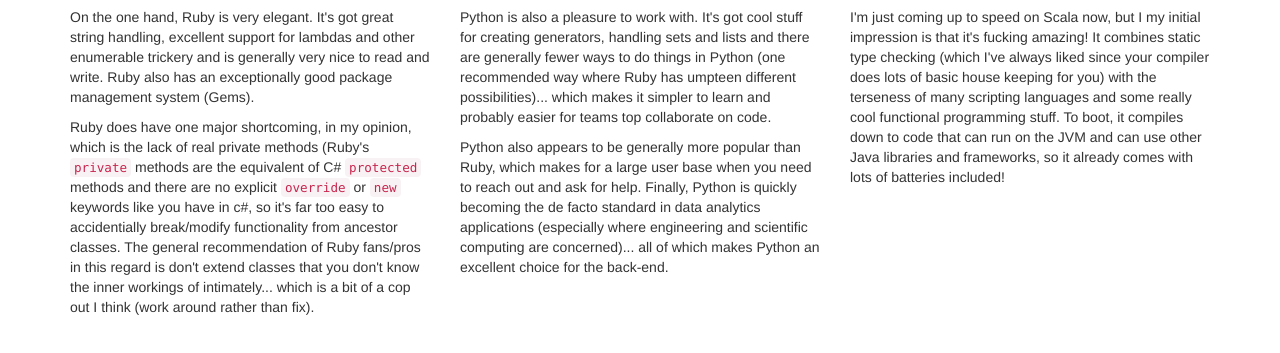
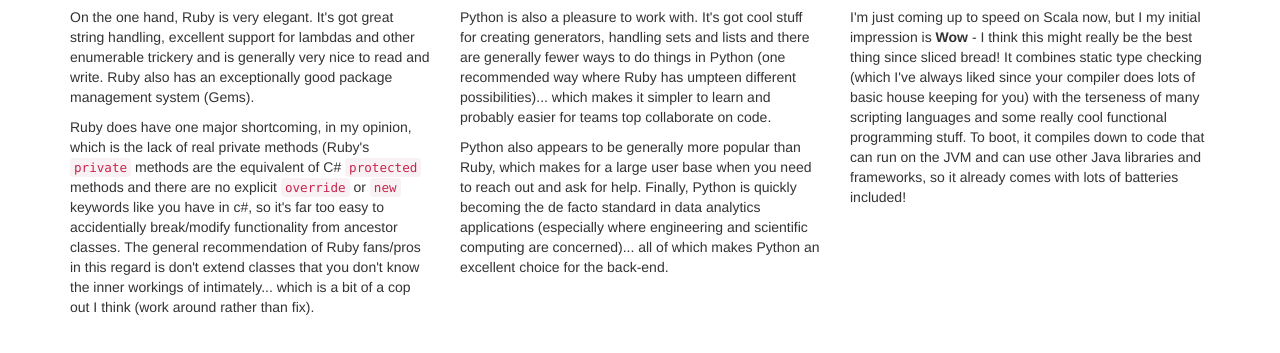
Before and after one commit to jamescrosswell/jamescrosswell.github.io, a website: page index.html in a window 1280 px wide. Shown: the part 251-604 px from the top of the page. Drawn offline with nearby package versions, Linux system fonts and the light colour scheme.

Commit message:
Removed some swear words :-)

```diff
--- a/index.html
+++ b/index.html
@@ -61,11 +61,12 @@
             <div class="col-sm-4">
                 <h2><a href="./scala.html"><img src="public/img/scala-icon.png"> Scala</a></h2>
                 <p>
-                    I'm just coming up to speed on Scala now, but I my initial impression is that it's fucking amazing!
-                    It combines static type checking (which I've always liked since your compiler does lots of basic
-                    house keeping for you) with the terseness of many scripting languages and some really cool
-                    functional programming stuff. To boot, it compiles down to code that can run on the JVM and can use
-                    other Java libraries and frameworks, so it already comes with lots of batteries included!
+                    I'm just coming up to speed on Scala now, but I my initial impression is <strong>Wow</strong> - I
+                    think this might really be the best thing since sliced bread! It combines static type checking
+                    (which I've always liked since your compiler does lots of basic house keeping for you) with the
+                    terseness of many scripting languages and some really cool functional programming stuff. To boot,
+                    it compiles down to code that can run on the JVM and can use other Java libraries and frameworks,
+                    so it already comes with lots of batteries included!
                 </p>
                 <p>
                 </p>
```
Also changed, not shown: scala.html (+3 -3 lines).
